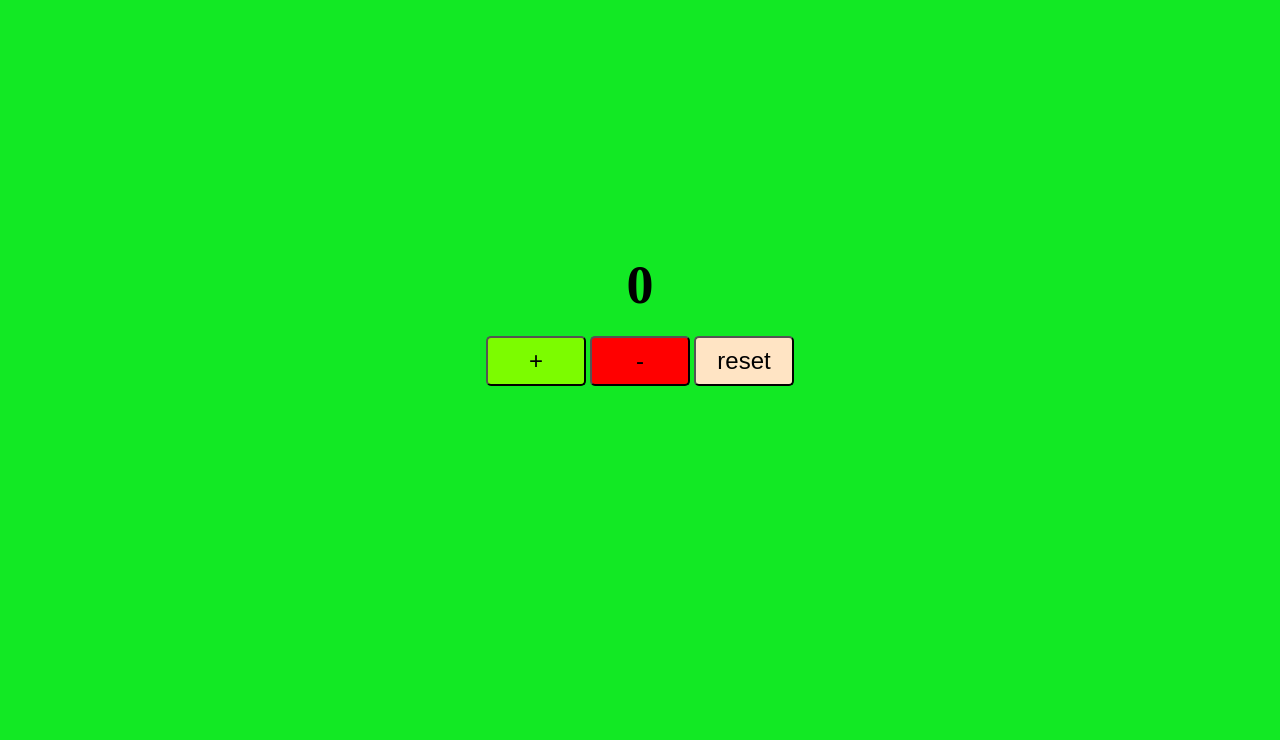
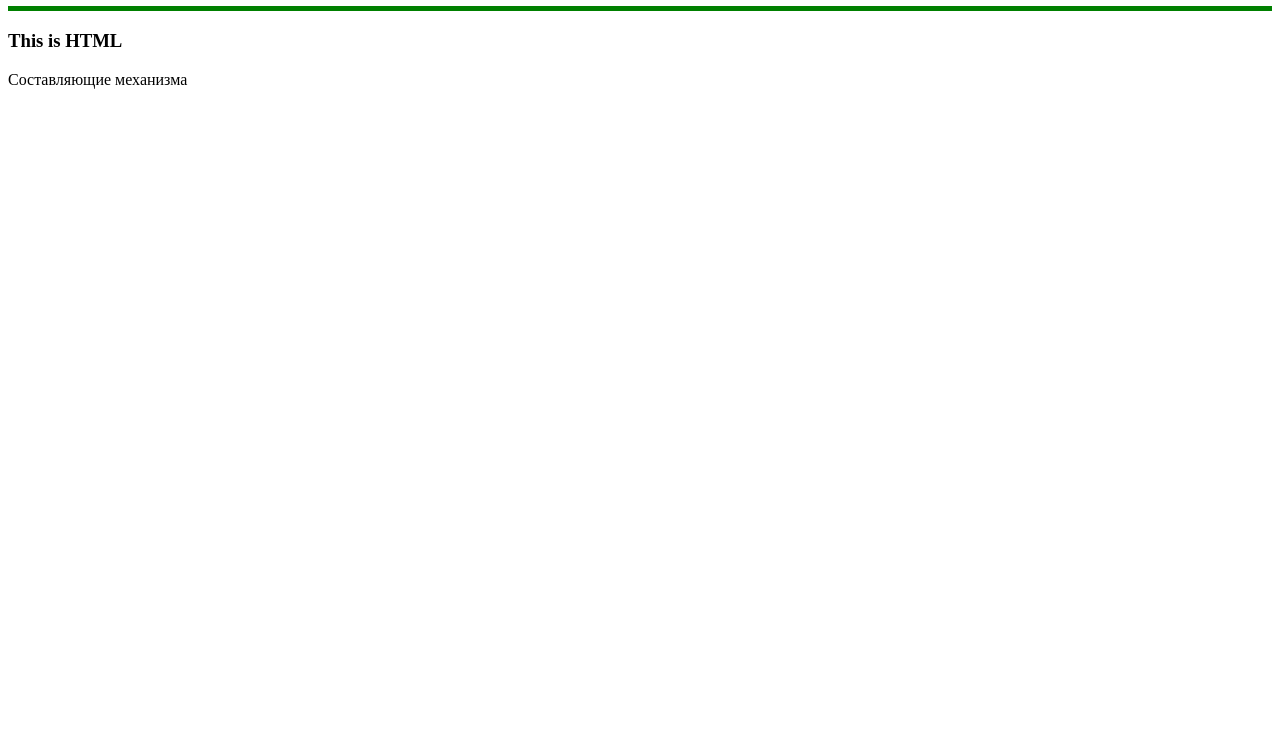
Before and after one commit to VadymMS/sashko, a plain HTML site: page index.html in a window 1280 px wide. Shown: the part 60-800 px from the top of the page. Drawn offline with Linux system fonts and the light colour scheme.

Commit message:
start html

```diff
--- a/css/style.css
+++ /dev/null
@@ -1,39 +0,0 @@
-body {
-  background-color: rgb(18, 233, 36);
-}
-
-.container,
-.text-container {
-  display: flex;
-  justify-content: center;
-  align-items: center;
-  margin-top: 20%;
-}
-
-.text-container span {
-  font-size: 54px;
-  font-weight: bold;
-}
-
-.buttons-container {
-  margin-top: 20px;
-}
-
-.button {
-  width: 100px;
-  height: 50px;
-  border-radius: 5px;
-  font-size: 24px;
-}
-
-.button-green {
-  background-color: lawngreen;
-}
-
-.button-red {
-  background-color: red;
-}
-
-.button-bisque {
-  background-color: bisque;
-}
--- a/index.html
+++ b/index.html
@@ -1,25 +1,14 @@
-<!DOCTYPE html>
-<html lang="en">
-    <head>
-        <meta charset="UTF-8" />
-        <meta http-equiv="X-UA-Compatible" content="IE=edge" />
-        <meta name="viewport" content="width=device-width, initial-scale=1.0" />
-        <title>Sashko</title>
-        <link rel="stylesheet" href="./css/style.css" />
-    </head>
-    <body>
-        <div class="container">
-            <div class="inner-container">
-                <div class="text-container">
-                    <span id="text">0</span>
-                </div>
-                <div class="buttons-container">
-                    <button id="plus" class="button button-green">+</button>
-                    <button id="minus" class="button button-red">-</button>
-                    <button id="reset" class="button button-bisque">reset</button>
-                </div>
-            </div>
-        </div>
-        <script src="./js/script.js"></script>
-    </body>
+<html>
+  <!DOCTYPE html>
+  <head>
+    <title>Alexsandr Free Energy</title>
+  </head>
+  <meta charset="UTF-8" />
+  <body>
+    <h1>Free Energy</h1>
+    <hr size="5" noshade color="green" />
+    <h3>This is HTML</h3>
+    <!-- <br /> -->
+    <p>Составляющие механизма</p>
+  </body>
 </html>
--- a/js/script.js
+++ /dev/null
@@ -1,12 +0,0 @@
-const textElement = document.querySelector('#text');
-const buttonPlus = document.querySelector('#plus');
-const buttonMinus = document.querySelector('#minus');
-const buttonReset = document.querySelector('#reset');
-let number = +textElement.textContent;
-
-buttonPlus.addEventListener('click', () => (textElement.textContent = ++number));
-buttonMinus.addEventListener('click', () => (textElement.textContent = --number));
-buttonReset.addEventListener('click', () => {
-    number = 0;
-    textElement.textContent = number;
-});
```
